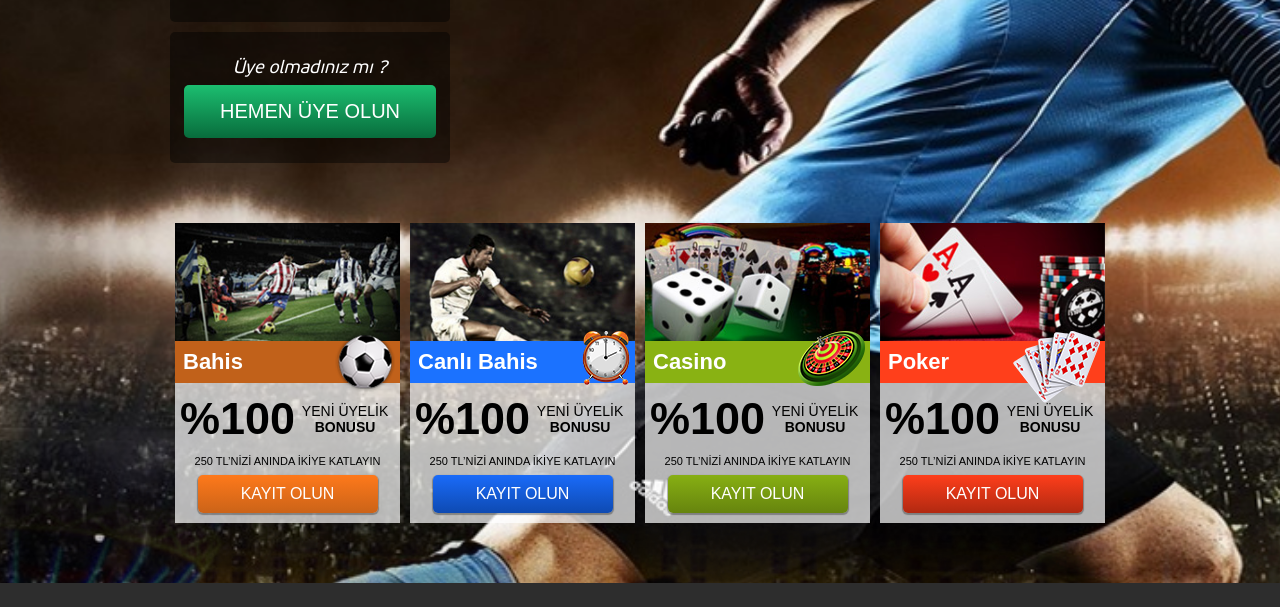
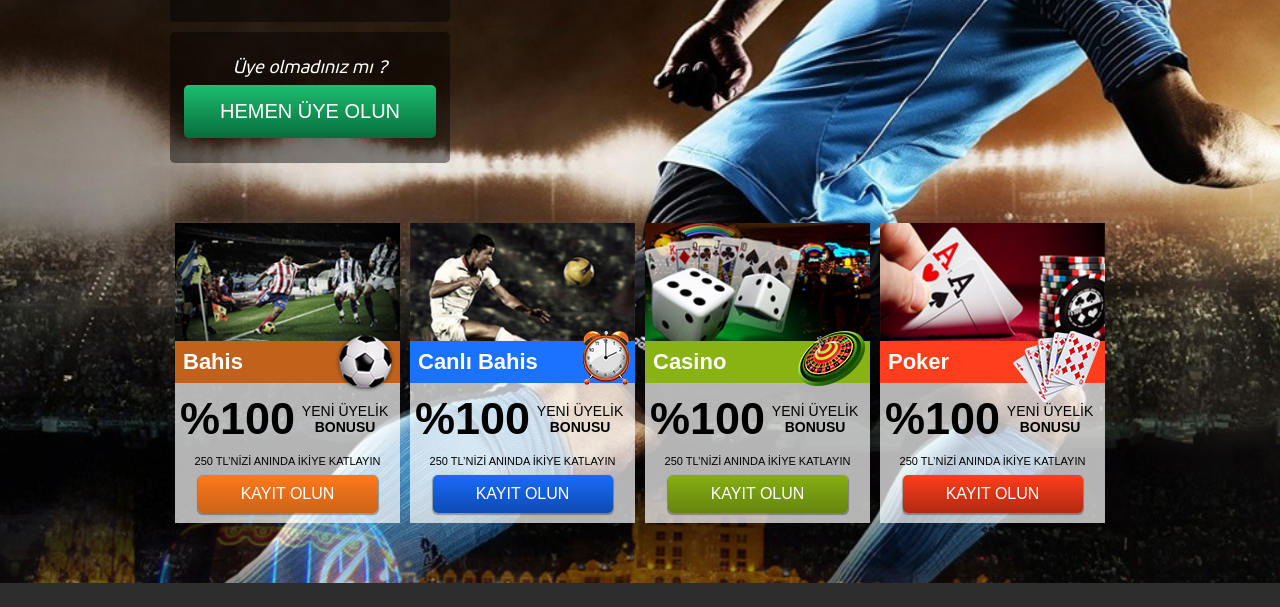
Before and after one commit to ArtMrsh/epam_3, a plain HTML site: page index.html in a window 1280 px wide. Shown: the part 329-936 px from the top of the page. Drawn offline with Linux system fonts and the light colour scheme.

Commit message:
image fix

```diff
--- a/css/styles.css
+++ b/css/styles.css
@@ -116,11 +116,11 @@ header > .container {
 }
 main {
 	background-color: black;
-	background-image: url(../img/banner.png), url(../img/subbanner.png);
-	background-repeat: no-repeat, no-repeat;
-	-webkit-background-size: cover, cover;
-	background-size: cover, cover;
-	background-position: center top, center bottom;
+	background-image: url(../img/banner.jpg);
+	background-repeat: no-repeat;
+	-webkit-background-size: cover;
+	background-size: cover;
+	background-position: center top;
 }
 .banner__form {
 	background-color: rgba(0,0,0, .45);
```
Also changed, not shown: img/banner.jpg (added), img/banner.png (deleted), img/subbanner.png (deleted).
